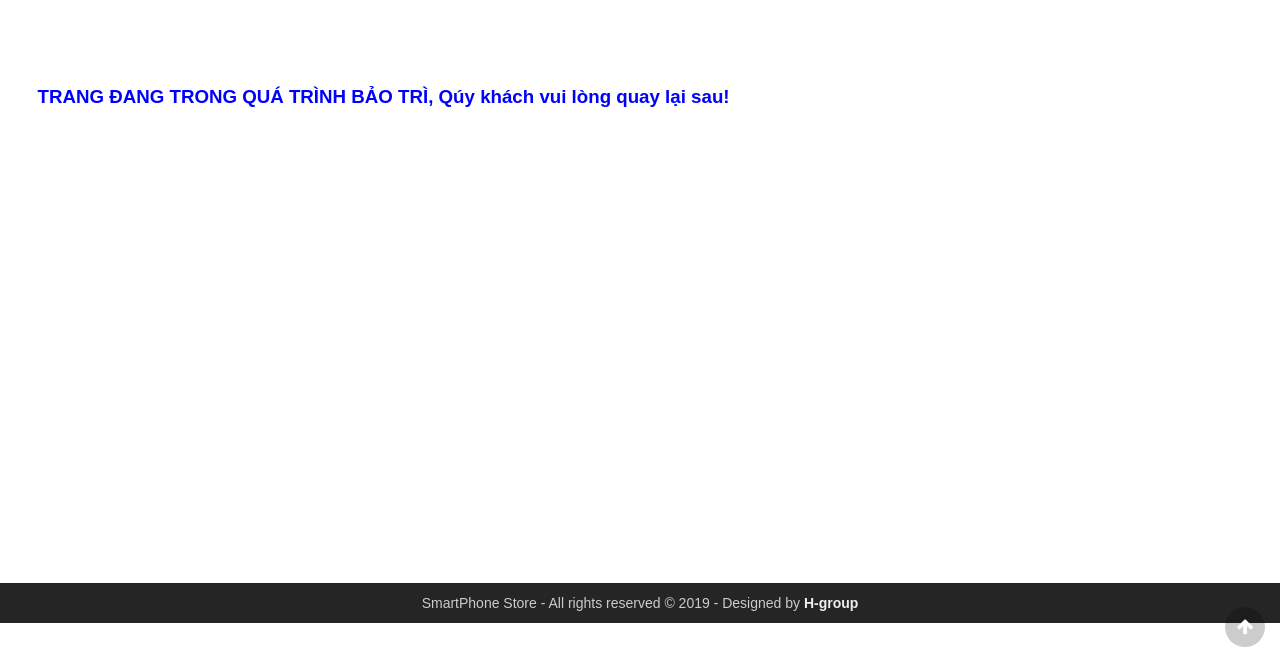
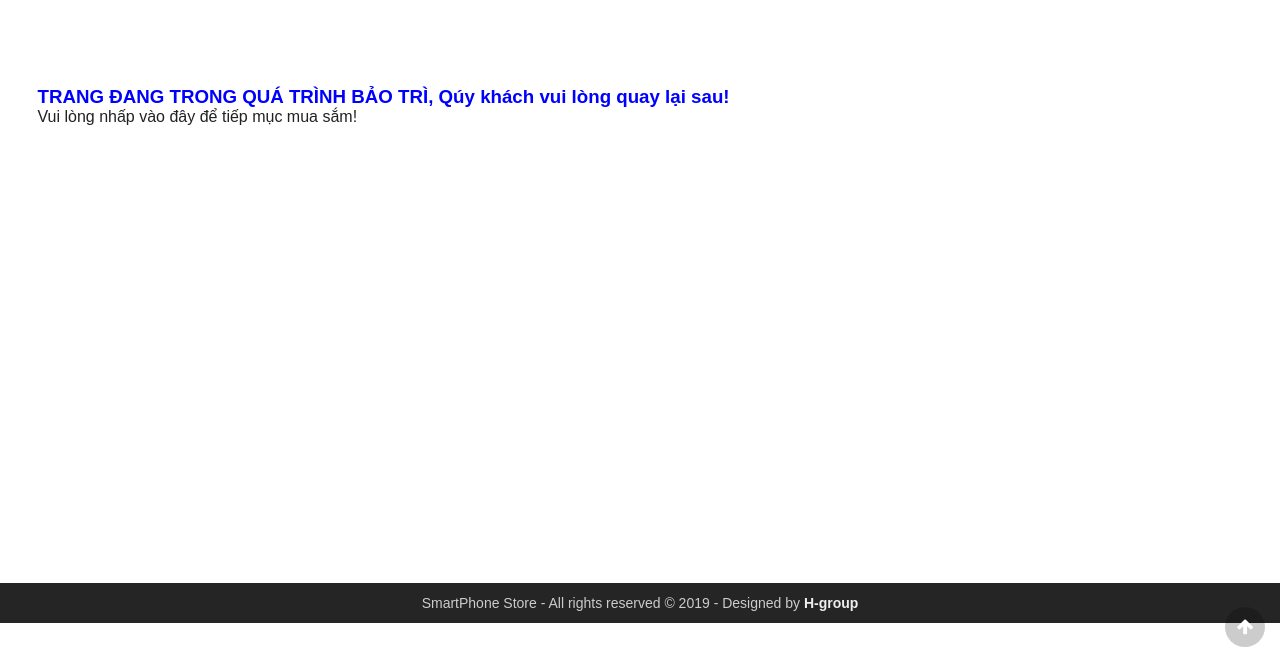
Before and after one commit to Huan24121999/Huan24121656999.github.io, a plain HTML site: page giohang.html in a window 1280 px wide. Shown: the part 138-800 px from the top of the page. Drawn offline with Linux system fonts and the light colour scheme.

Commit message:
giohang.html
giúp ng dung quay lai trang chu

```diff
--- a/giohang.html
+++ b/giohang.html
@@ -39,6 +39,7 @@
 
 		<table class="listSanPham" > </table>
 		<h3 style="color:blue">TRANG ĐANG TRONG QUÁ TRÌNH BẢO TRÌ, Qúy khách vui lòng quay lại sau!</h3>
+		<a src="index.html">Vui lòng nhấp vào đây để tiếp mục mua sắm! </a>
 
 	</section> <!-- End Section -->
 
```
